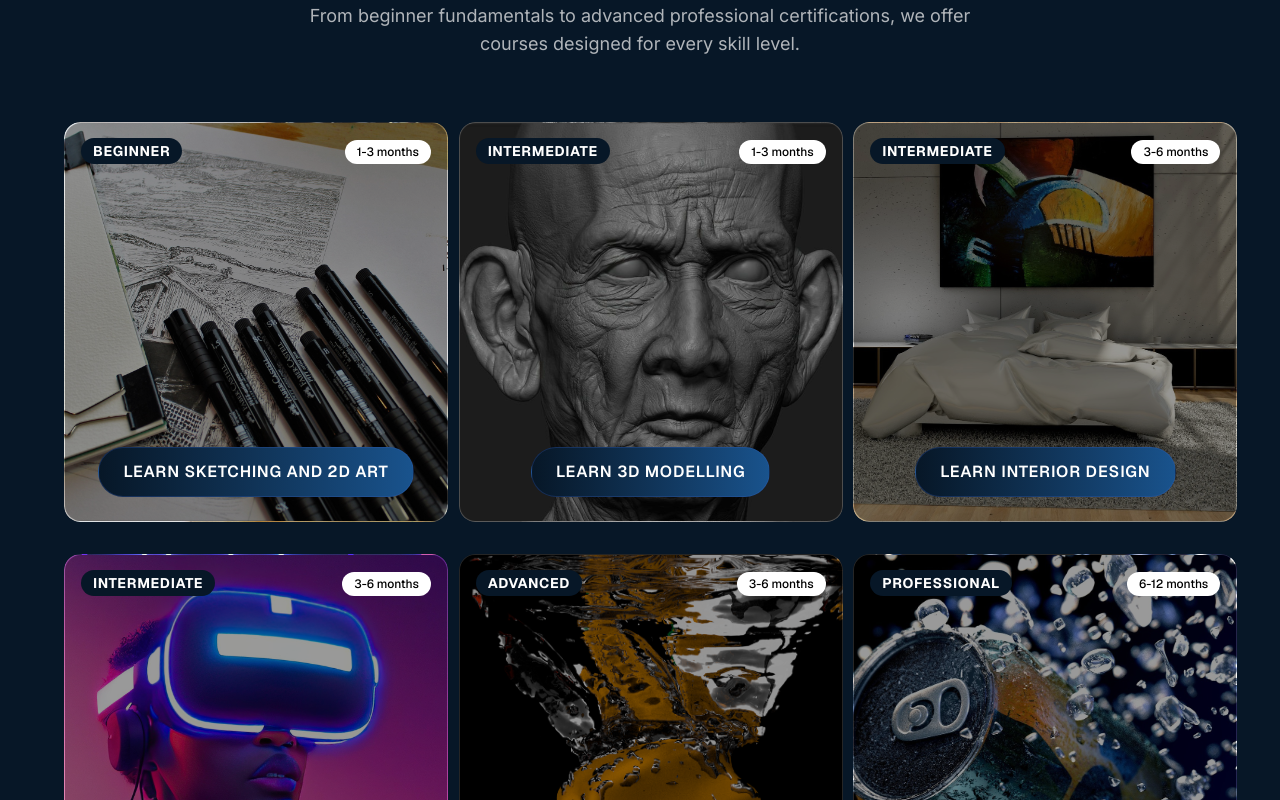
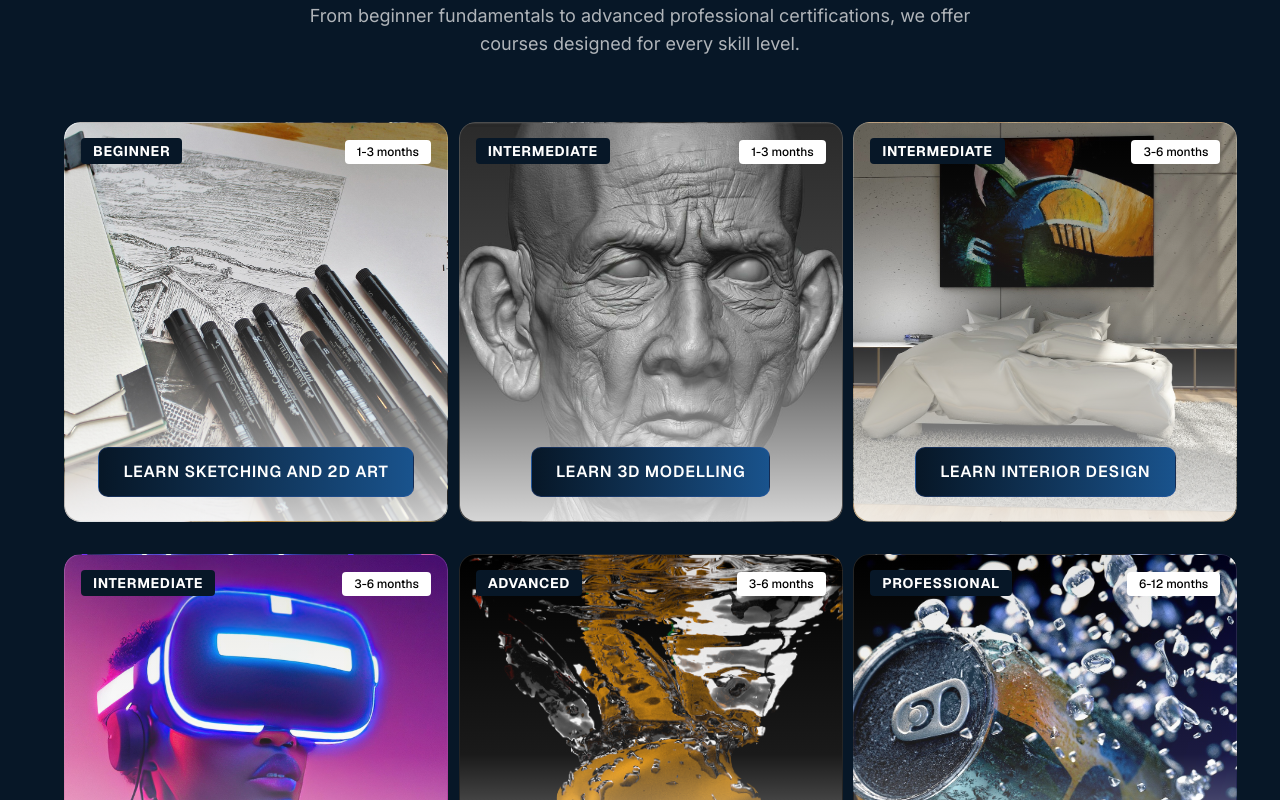
Before and after one commit to Bernie-Dramos/Funnkar-School-of-Design, a Next.js app: page / in a window 1280 px wide. Shown: the part 1940-2740 px from the top of the page. Built offline with nearby package versions, Linux system fonts and the light colour scheme.

Commit message:
Update courses.tsx

```diff
--- a/components/courses.tsx
+++ b/components/courses.tsx
@@ -230,35 +230,40 @@ export default function Courses() {
                 style={{ perspective: '1000px' }}
               >
                 <div
-                  className={`relative w-full h-full transition-transform duration-700 transform-style-3d cursor-pointer ${
+                  className={`relative w-full h-full transition-transform duration-700 transform-style-3d ${
                     isFlipped ? 'rotate-y-180' : ''
                   }`}
                   style={{
                     transformStyle: 'preserve-3d',
                     transform: isFlipped ? 'rotateY(180deg)' : 'rotateY(0deg)'
                   }}
-                  onClick={() => toggleFlip(course.id)}
                 >
                   {/* Back of card - Visual/Image side (shown initially) */}
                   <div
-                    className="absolute inset-0 w-full h-full backface-hidden rounded-xl sm:rounded-2xl overflow-hidden"
+                    className="absolute inset-0 w-full h-full backface-hidden rounded-xl sm:rounded-2xl overflow-hidden cursor-pointer"
                     style={{ backfaceVisibility: 'hidden' }}
+                    onClick={() => toggleFlip(course.id)}
                   >
                     <div
                       className="w-full h-full border border-foreground/15 rounded-xl sm:rounded-2xl p-6 flex flex-col items-center justify-center relative bg-cover bg-center"
                       style={{ backgroundImage: `url(${course.image})` }}
                     >
-                      {/* Dark overlay for better text readability */}
-                      <div className="absolute inset-0 bg-black/40 rounded-xl sm:rounded-2xl"></div>
+                      {/* Gradient overlay from top to bottom (transparent black to strong white) */}
+                      <div
+                        className="absolute inset-0 rounded-xl sm:rounded-2xl"
+                        style={{
+                          background: 'linear-gradient(to bottom, rgba(0, 0, 0, 0.1) 0%, rgba(255, 255, 255, 0.1) 50%, rgba(255, 255, 255, 0.8) 100%)'
+                        }}
+                      ></div>
 
                       {/* Badge at top */}
                       <div className="absolute top-4 left-4 z-10">
-                        <span className="text-xs sm:text-sm font-bold text-white uppercase tracking-wider bg-[#071727] px-3 py-1 rounded-full">
+                        <span className="text-xs sm:text-sm font-bold text-white uppercase tracking-wider bg-[#071727] px-3 py-1 rounded">
                           {course.level}
                         </span>
                       </div>
                       <div className="absolute top-4 right-4 z-10">
-                        <span className="text-xs text-black font-medium bg-white px-3 py-1 rounded-full">
+                        <span className="text-xs text-black font-medium bg-white px-3 py-1 rounded">
                           {course.duration}
                         </span>
                       </div>
@@ -266,7 +271,7 @@ export default function Courses() {
                       {/* Visual content - gradient badge at bottom */}
                       <div className="absolute bottom-6 left-0 right-0 z-10">
                         <div className="text-center px-6">
-                          <div className="inline-block px-6 py-3 bg-linear-to-r from-[#071727] to-[#19538D] border border-primary/30 rounded-full">
+                          <div className="inline-block px-6 py-3 bg-linear-to-r from-[#071727] to-[#19538D] border border-primary/30 rounded-lg">
                             <span className="text-sm sm:text-base font-semibold uppercase tracking-wider text-white">
                               Learn {course.title}
                             </span>
@@ -284,7 +289,13 @@ export default function Courses() {
                       transform: 'rotateY(180deg)'
                     }}
                   >
-                    <div className={`w-full h-full bg-linear-to-br ${course.accentColor} border border-foreground/15 rounded-xl sm:rounded-2xl p-5 sm:p-7 hover:border-primary/60 transition-all duration-300 hover:shadow-xl hover:shadow-primary/10 flex flex-col`}>
+                    <div
+                      className={`w-full h-full bg-linear-to-br ${course.accentColor} border border-foreground/15 rounded-xl sm:rounded-2xl p-5 sm:p-7 hover:border-primary/60 transition-all duration-300 hover:shadow-xl hover:shadow-primary/10 flex flex-col`}
+                    >
+                      <div
+                        className="flex-1 cursor-pointer"
+                        onClick={() => toggleFlip(course.id)}
+                      >
                         <div className="flex items-start justify-between mb-4 sm:mb-5">
                           <span className="text-xs sm:text-sm font-bold text-primary uppercase tracking-wider">
                             {course.level}
@@ -308,6 +319,7 @@ export default function Courses() {
                             ))}
                           </ul>
                         </div>
+                      </div>
 
                       {course.tools && (
                         <div className="flex items-center justify-between mt-auto pt-4 border-t border-foreground/10">
@@ -319,11 +331,13 @@ export default function Courses() {
                             ))}
                           </div>
                           <button
-                            onClick={(e) => {
-                              e.stopPropagation()
-                              openApplicationForm(course.title)
+                            onClick={() => {
+                              console.log("Button clicked for:", course.title)
+                              setFormData({ ...formData, selectedCourse: course.title })
+                              setOpen(true)
                             }}
-                            className="px-2 py-1 bg-white text-black rounded-md font-semibold hover:bg-white/90 transition-all text-xs border border-border/20"
+                            className="px-4 py-2 bg-white text-black rounded-md font-semibold hover:bg-white/90 transition-all text-xs border border-border/20 cursor-pointer"
+                            type="button"
                           >
                             Apply Now
                           </button>
```
Lines whose indentation alone changed are shown as unchanged.
